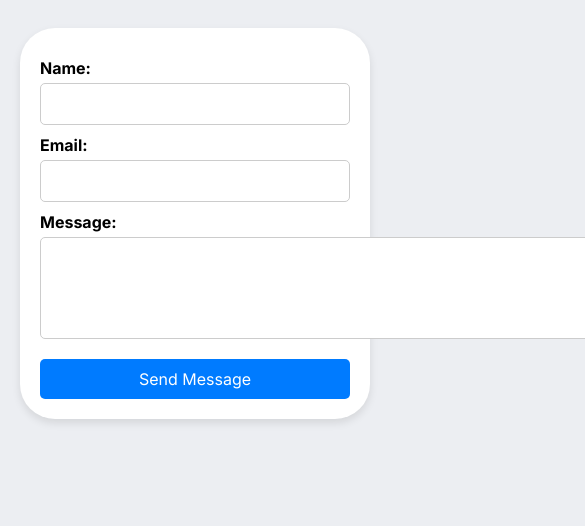
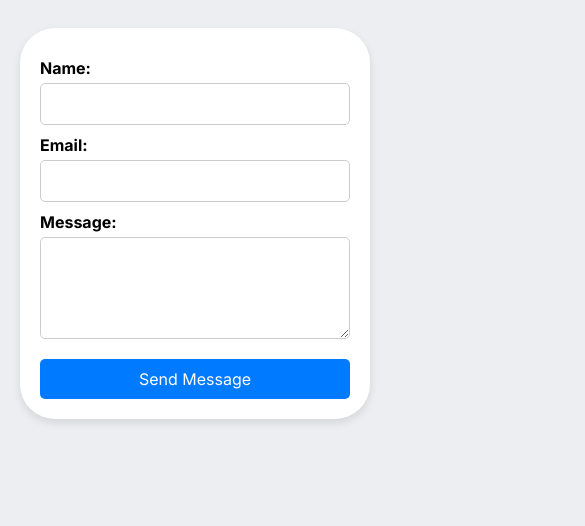
Before and after one commit to VanishJr/nimbus-website, a website: page contact-page.html in a window 390 px wide. Shown: the part 92-618 px from the top of the page, 585 px wide, since content can reach past the window. Drawn offline with nearby package versions, Linux system fonts and the light colour scheme.

Commit message:
Tiny contact-page-style.css
made the size of the messages text area varied dependent  on device size

```diff
--- a/assets/css/contact-page-style.css
+++ b/assets/css/contact-page-style.css
@@ -196,11 +196,18 @@ header #navbar .search img {
 }
 
 #message { /* to limit resizing */
-  min-width: 560px;
+  min-width: 100%;
   min-height: 42px;
-  max-width: 560px;
+  max-width: 100%;
   max-height: 200px;
   resize: both;
+}
+
+@media screen and (max-width: 600px) {
+  #message {
+    min-width: 100%;
+    max-width: 100%;
+  }
 }
 
 footer {
```
